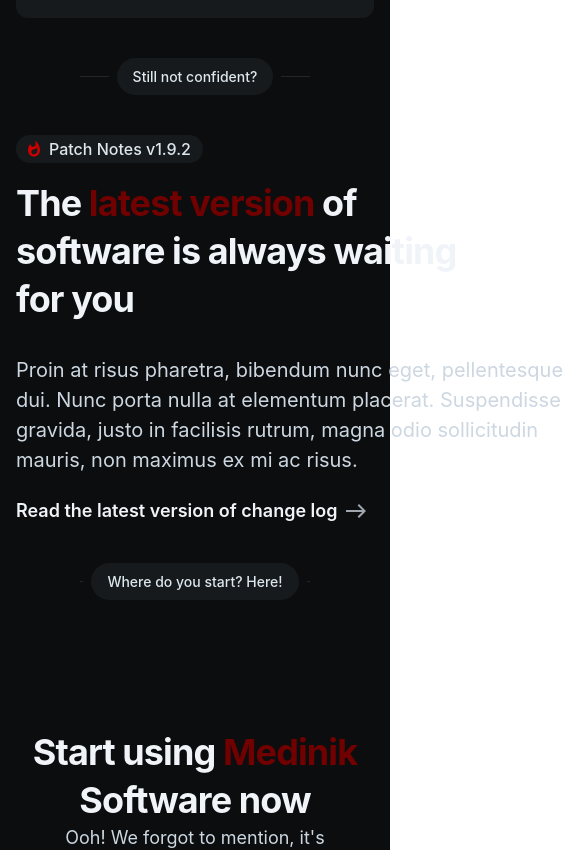
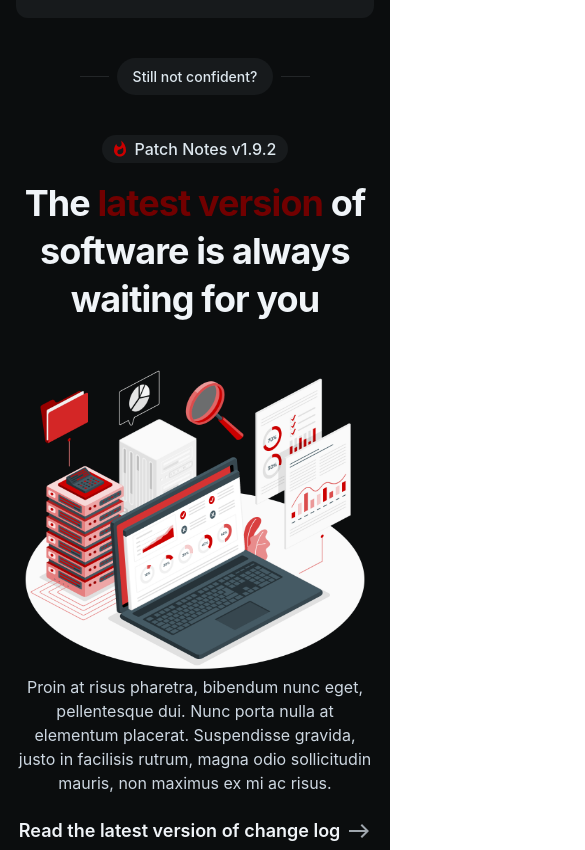
Before and after one commit to rapon1kt/medinik, a Next.js app: page / in a window 390 px wide. Shown: the part 2340-3190 px from the top of the page, 585 px wide, since content can reach past the window. Built offline with nearby package versions, Linux system fonts and the light colour scheme.

Commit message:
feat: add responsive code for patch-notes component

```diff
--- a/src/components/patch-notes/patch-notes.tsx
+++ b/src/components/patch-notes/patch-notes.tsx
@@ -1,18 +1,28 @@
 import { Container, Chip, Typography, Box } from "@mui/joy";
 import { Whatshot, East } from "@mui/icons-material";
+import { useMediaQuery } from "@mui/material";
 
 function PatchNotes() {
+	const media = useMediaQuery("(max-width: 976px)");
+
 	return (
 		<Container
 			maxWidth="lg"
 			sx={{
 				display: "flex",
 				flexDirection: "row",
-				justifyContent: "space-between",
+				justifyContent: !media ? "space-between" : "center",
+				textAlign: !media ? "" : "center",
 				my: 5,
 			}}
 		>
-			<Box>
+			<Box
+				sx={{
+					display: "flex",
+					flexDirection: "column",
+					alignItems: "center",
+				}}
+			>
 				<Chip
 					size="lg"
 					sx={{ mb: 2 }}
@@ -20,13 +30,20 @@
 				>
 					Patch Notes v1.9.2
 				</Chip>
-				<Typography level="h1" sx={{ width: "30rem", mb: 4 }}>
+				<Typography level={"h1"} sx={{ mb: 4 }}>
 					The <Typography sx={{ color: "#710000" }}>latest version </Typography>
 					of software is always waiting for you
 				</Typography>
+				{media && (
+					<img
+						src="patch-notes.png"
+						alt="patch-notes"
+						style={{ width: 350, height: 320 }}
+					/>
+				)}
 				<Typography
-					level="body-lg"
-					sx={{ width: "36rem", mb: 3, fontSize: 20 }}
+					level={!media ? "body-lg" : "body-md"}
+					sx={{ width: "100%", mb: 3 }}
 				>
 					Proin at risus pharetra, bibendum nunc eget, pellentesque dui. Nunc
 					porta nulla at elementum placerat. Suspendisse gravida, justo in
@@ -48,12 +65,13 @@
 					Read the latest version of change log
 				</Typography>
 			</Box>
-
-			<img
-				src="patch-notes.png"
-				alt="patch-notes"
-				style={{ width: 400, height: 360 }}
-			/>
+			{!media && (
+				<img
+					src="patch-notes.png"
+					alt="patch-notes"
+					style={{ width: 400, height: 360 }}
+				/>
+			)}
 		</Container>
 	);
 }
```
